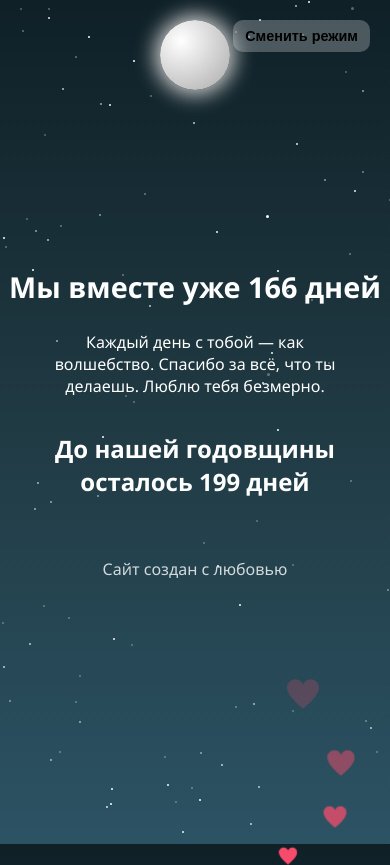
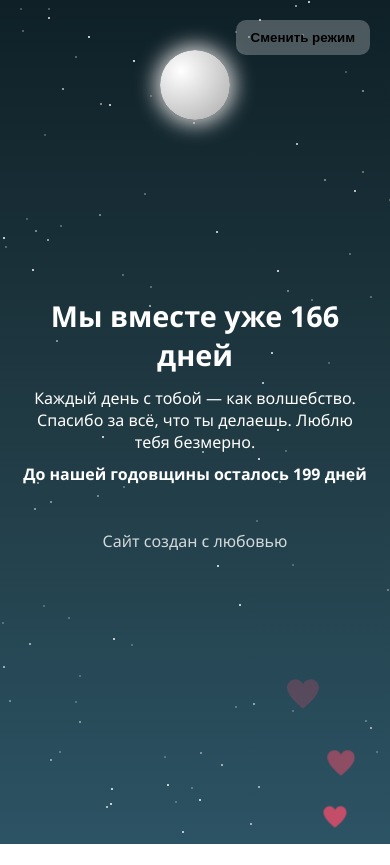
Before and after one commit to Loshad23/IloveyouDasha, a plain HTML site: page index.html in a window 390 px wide. After the commit the page ends 844 px from the top, so only its background shows below. Drawn offline with Linux system fonts and the light colour scheme.

Commit message:
Update index.html

```diff
--- a/index.html
+++ b/index.html
@@ -2,18 +2,22 @@
 <html lang="ru">
 <head>
   <meta charset="UTF-8">
+  <title>Мы вместе</title>
   <meta name="viewport" content="width=device-width, initial-scale=1.0">
-  <title>Мы вместе</title>
   <style>
     :root {
       --day-bg: linear-gradient(to top, #ffdde1, #ffc3a0);
       --night-bg: linear-gradient(to bottom, #0f2027, #203a43, #2c5364);
     }
 
-    body {
+    html, body {
       margin: 0;
       padding: 0;
-      height: 100vh;
+      height: 100%;
+      overflow: hidden;
+    }
+
+    body {
       display: flex;
       flex-direction: column;
       align-items: center;
@@ -21,23 +25,37 @@
       font-family: 'Segoe UI', sans-serif;
       color: #fff;
       text-align: center;
-      overflow: hidden;
       position: relative;
       transition: background 2s ease;
     }
 
     h1, p, h2 {
       z-index: 2;
+      margin: 0.3em 1em;
     }
 
     h1 {
       font-size: 2.5em;
-      margin-bottom: 0.3em;
     }
 
     p {
       font-size: 1.2em;
-      max-width: 80%;
+      max-width: 90vw;
+    }
+
+    @media (max-width: 600px) {
+      h1 {
+        font-size: 1.8em;
+      }
+
+      p, h2 {
+        font-size: 1em;
+      }
+
+      .sun-shape, .moon-shape {
+        width: 70px;
+        height: 70px;
+      }
     }
 
     .stars, .sun, .moon, .clouds {
@@ -66,8 +84,6 @@
     }
 
     .sun-shape {
-      width: 100px;
-      height: 100px;
       background: radial-gradient(circle, #ffe259, #ffa751);
       border-radius: 50%;
       animation: pulse 3s infinite ease-in-out;
@@ -77,18 +93,11 @@
     }
 
     .moon-shape {
-      width: 80px;
-      height: 80px;
       background: radial-gradient(circle at 30% 30%, #fff, #aaa);
       border-radius: 50%;
       margin: auto;
       margin-top: 50px;
       box-shadow: 0 0 20px 5px #ccc;
-    }
-
-    @keyframes pulse {
-      0%, 100% { transform: scale(1); }
-      50% { transform: scale(1.05); }
     }
 
     .cloud {
@@ -134,25 +143,6 @@
       font-weight: bold;
       color: #000;
       z-index: 3;
-    }
-
-    @media (max-width: 600px) {
-      h1 {
-        font-size: 1.8em;
-      }
-      p {
-        font-size: 1em;
-        padding: 0 10px;
-      }
-      .sun-shape, .moon-shape {
-        width: 70px;
-        height: 70px;
-        margin-top: 20px;
-      }
-      .mode-toggle {
-        padding: 8px 12px;
-        font-size: 0.9em;
-      }
     }
   </style>
 </head>
@@ -266,39 +256,6 @@
     document.body.addEventListener("click", (e) => {
       createHeart(e.clientX - 15, e.clientY - 15);
     });
-
-    function createFallingStar() {
-      const star = document.createElement("div");
-      star.className = "star";
-      star.style.width = "3px";
-      star.style.height = "3px";
-      star.style.position = "absolute";
-      star.style.top = `${Math.random() * 10}%`;
-      star.style.left = `${Math.random() * 100}%`;
-      star.style.opacity = 0.9;
-      star.style.zIndex = "2";
-      star.style.background = "white";
-      star.style.borderRadius = "50%";
-      star.style.transition = "transform 2s linear, opacity 2s linear";
-
-      stars.appendChild(star);
-
-      setTimeout(() => {
-        star.style.transform = `translate(100px, 300px)`;
-        star.style.opacity = 0;
-      }, 100);
-
-      setTimeout(() => {
-        star.remove();
-      }, 2500);
-    }
-
-    setInterval(() => {
-      const hour = new Date().getHours();
-      if (mode === "night" || (mode === "auto" && (hour < 6 || hour >= 18))) {
-        createFallingStar();
-      }
-    }, 1000);
   </script>
 </body>
 </html>
```
